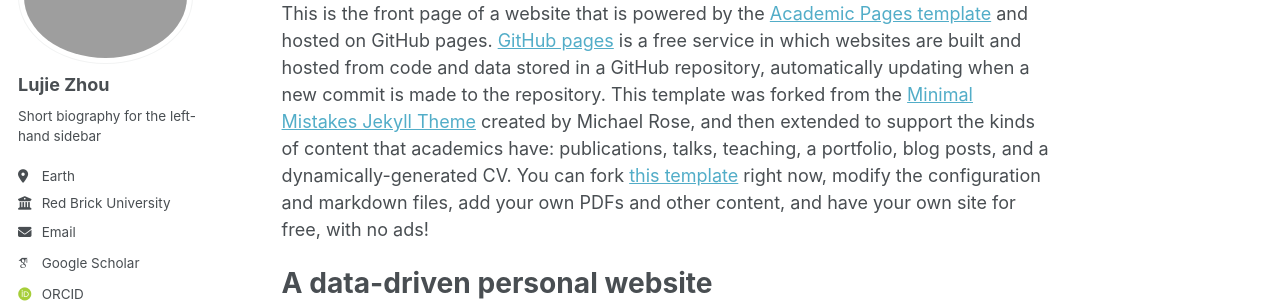
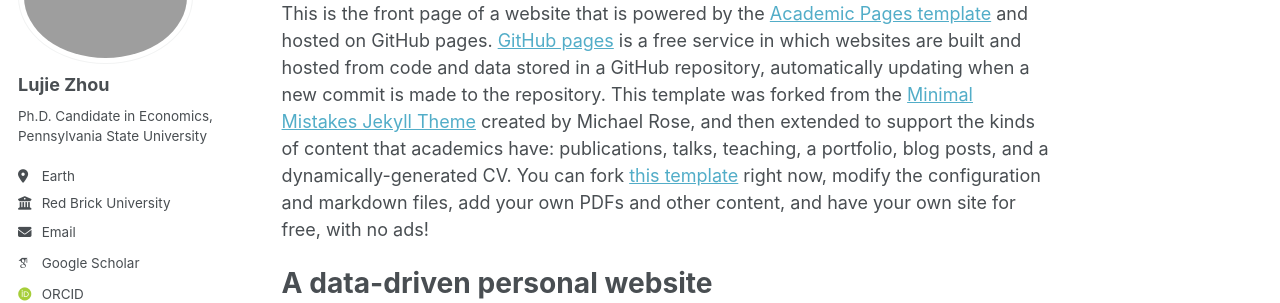
Before and after one commit to lbz5158/lujiezhou.github.io, a Jekyll site: the page built from _pages/about.md, in a window 1280 px wide. Shown: the part 169-472 px from the top of the page. Built offline with Jekyll 4.4.1, drawn with Linux system fonts in a browser that asks for light colours; some web fonts are replaced.

Commit message:
Update _config.yml

```diff
--- a/_config.yml
+++ b/_config.yml
@@ -25,7 +25,7 @@ author:
   avatar           : "Zhou_Roger.jpg"
   name             : "Lujie Zhou"
   pronouns         : # example: "she/her"
-  bio              : "Short biography for the left-hand sidebar"
+  bio              : "Ph.D. Candidate in Economics, Pennsylvania State University"
   location         : "Earth"
   employer         : "Red Brick University"
   uri              : # URL
```
